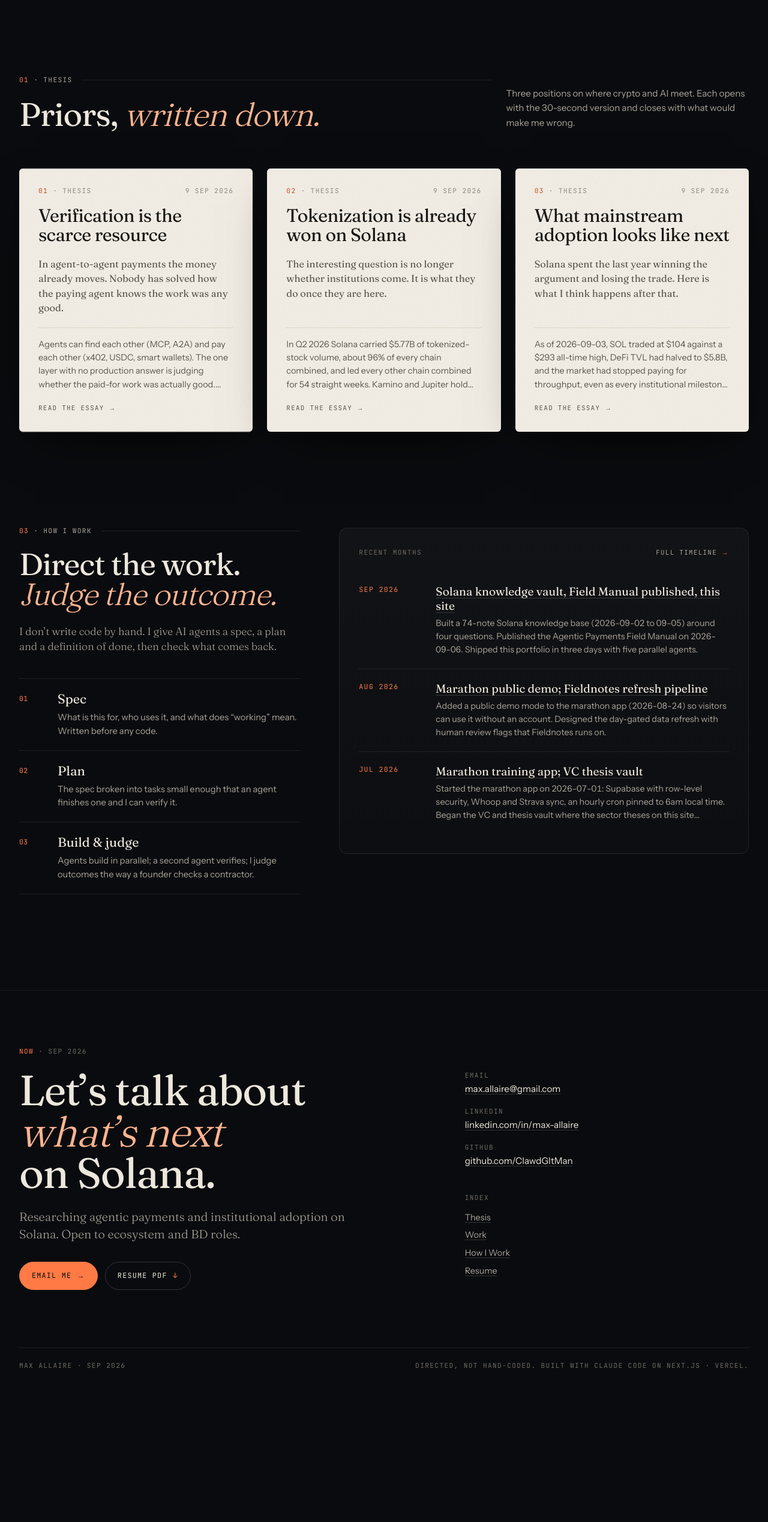
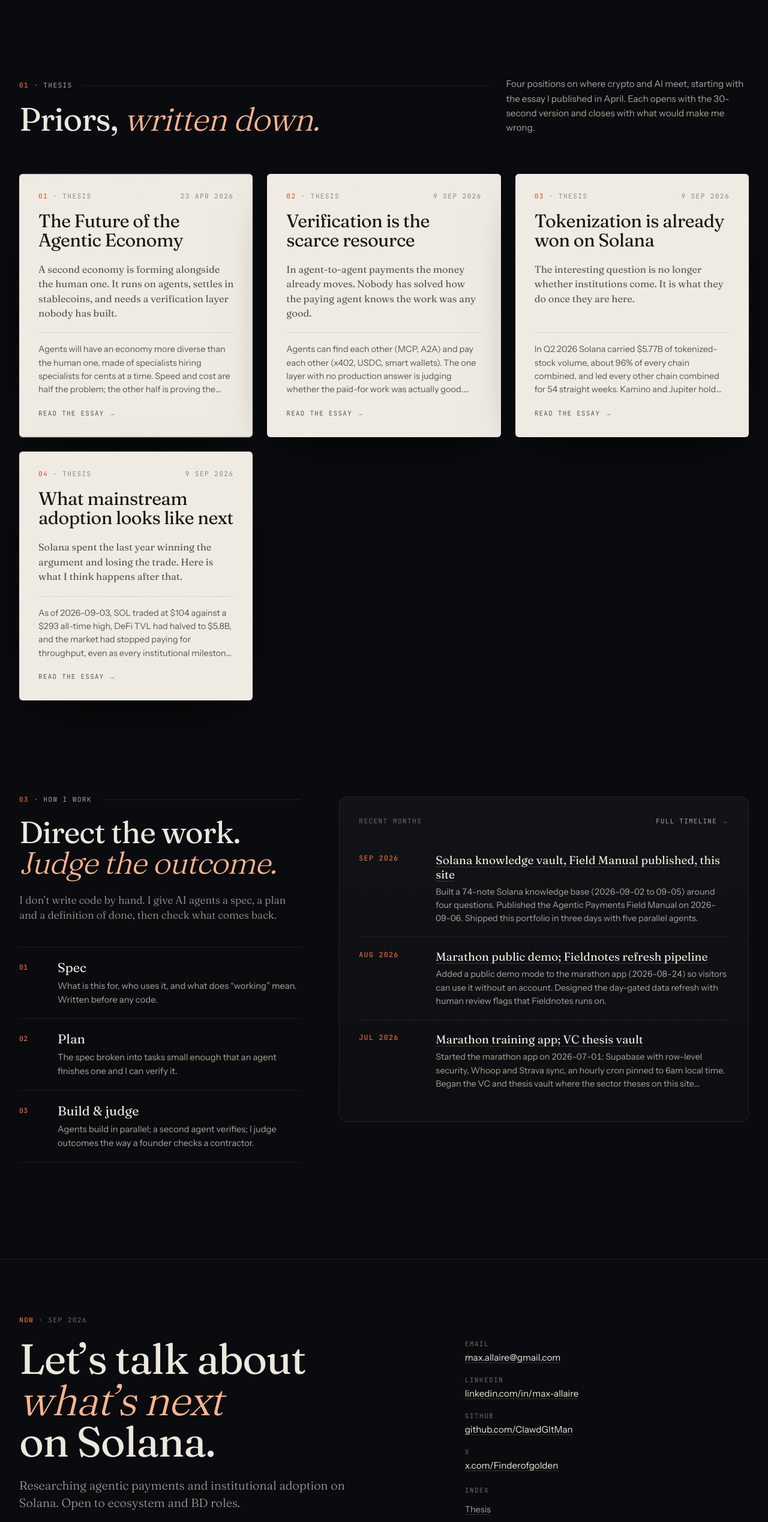
Before and after one commit to ClawdGItMan/maxallaire.com, a Next.js app: page / in a window 1280 px wide. Shown: the part 3980-6518 px from the top of the page at 60% size. Before the commit the page ends 6311 px from the top, so only its background shows below. Built offline with nearby package versions, Linux system fonts and the light colour scheme.

Commit message:
content: add 'The Future of the Agentic Economy' as the opening thesis essay; add X profile
Max published this essay on X on 2026-04-23 and it is the thesis the later work tested, so it opens the sequence. X handle now in site config, footer and resume.

```diff
--- a/content/resume.md
+++ b/content/resume.md
@@ -1,6 +1,6 @@
 # Maxwell Allaire
 
-[max.allaire@gmail.com](mailto:max.allaire@gmail.com) · +1 (617) 800-3122 · [linkedin.com/in/max-allaire](https://www.linkedin.com/in/max-allaire) · [github.com/ClawdGItMan](https://github.com/ClawdGItMan) · [maxallaire.com](https://maxallaire.com)
+[max.allaire@gmail.com](mailto:max.allaire@gmail.com) · +1 (617) 800-3122 · [linkedin.com/in/max-allaire](https://www.linkedin.com/in/max-allaire) · [github.com/ClawdGItMan](https://github.com/ClawdGItMan) · [x.com/Finderofgolden](https://x.com/Finderofgolden) · [maxallaire.com](https://maxallaire.com)
 
 ## Experience
 
--- a/content/site.json
+++ b/content/site.json
@@ -8,10 +8,26 @@
   "resumePdf": "/resume.pdf",
   "now": "Researching agentic payments and institutional adoption on Solana. Open to ecosystem and BD roles.",
   "stats": [
-    { "value": "16", "label": "projects, all written up" },
-    { "value": "3", "label": "in production with real users" },
-    { "value": "$100M+", "label": "partner volume closed at Wormhole" },
-    { "value": "455", "label": "research notes, Mar–Sep 2026" },
-    { "value": "721", "label": "commits on one six-week build" }
-  ]
+    {
+      "value": "16",
+      "label": "projects, all written up"
+    },
+    {
+      "value": "3",
+      "label": "in production with real users"
+    },
+    {
+      "value": "$100M+",
+      "label": "partner volume closed at Wormhole"
+    },
+    {
+      "value": "455",
+      "label": "research notes, Mar–Sep 2026"
+    },
+    {
+      "value": "721",
+      "label": "commits on one six-week build"
+    }
+  ],
+  "x": "https://x.com/Finderofgolden"
 }
--- /dev/null
+++ b/content/thesis/agentic-economy.md
@@ -0,0 +1,46 @@
+---
+slug: agentic-economy
+title: The Future of the Agentic Economy
+subtitle: A second economy is forming alongside the human one. It runs on agents, settles in stablecoins, and needs a verification layer nobody has built.
+order: 1
+updated: "2026-04-23"
+thirtySecond: "Agents will have an economy more diverse than the human one, made of specialists hiring specialists for cents at a time. Speed and cost are half the problem; the other half is proving the work was done. Without a verification layer that grades output and decides whether payment goes through, the whole thing runs on trust, and nothing runs on trust at fractions of a cent. Stablecoins and programmable rails are the only money that fits."
+whatWouldMakeMeWrong:
+  - "Agent-to-agent commerce stays inside a few big platforms that verify internally, so no open market of specialists, and no open verification layer, ever forms."
+  - "Micropayment volume never materialises. By September 2026 x402 daily transactions were down 92% from their December 2025 peak, with roughly half of the remainder looking like wash trading. If that doesn't reverse, the cents-per-task economy is a story, not a market."
+  - "Verification turns out to be a feature of each vertical rather than a layer. Judging a translation, a code patch and a data scrape are different enough that no general grading market forms and the value stays inside each application."
+---
+
+*Originally published on X on 23 April 2026. [Read the original](https://x.com/Finderofgolden/status/2047416993624596668). The "what would make me wrong" list was added for this site in September 2026, after six months of building against this thesis.*
+
+I've been thinking about how agentic commerce will take place. I believe agents will have an economy more diverse and vibrant than what humans have now. AI will automate the majority of human work in a time not far from now.
+
+In the past 6 months we've seen a drastic change in how work gets done, mostly from innovations in agentic capabilities. Many have flocked to claim SaaS is done for. Agents can now perform the services of major SaaS products, and significantly better when given access to the right tooling and data. Long gone are the days of 10,000 person software companies dominating the industry. Highly specialized, highly capable agents will take their place.
+
+I, along with millions of other people, built software within days that mimicked existing solutions for a fraction of the cost. This software took the form of specialized agents acting within a vibe coded front end.
+
+If you want to understand where this economy is headed, look at what's already happening and what's possible.
+
+A VC evaluates a startup. A partner's research agent has twenty minutes to produce a diligence memo on a fintech founder. It doesn't do the work itself. It hires twenty specialists: a regulatory agent for the EU and US, a competitive landscape mapper, a founder background checker, a codebase quality scanner, a customer review harvester, a unit economics analyzer. Eighteen minutes later, a twelve page memo lands in the partner's inbox. Total cost: $14.80. Total agents paid: twenty. Total human effort: one sentence of instruction.
+
+As there are more specialist agents, there are more reasons to pay for them. As the market grows, demand for new specialists will rise. Users will realize that instead of plugging their AI into dozens of APIs and setting up constant automations, it's much more efficient to pay for an agent that is already the best at what it does, and may already be connected to those APIs.
+
+I also believe in a reality where agents hire organizations made up of agents to complete complex tasks, in the form of complex agent swarms.
+
+Specialist agents will be graded on their effectiveness. They'll be incentivized to perform better to raise their reputation score, which in turn creates more demand for their services.
+
+Some of these transactions may be only a few cents. Agents will need rails that can transact quickly and at ultra low cost. But speed and cost are only half the problem. There also needs to be infrastructure that proves the work was done correctly.
+
+In a human economy the buyer sees the product: a report, a design, a piece of code, and judges it themselves. In an agent economy the buyer is often another agent, sometimes three or four layers deep in a swarm, and nobody is reviewing anything at human speed. An agent can claim it searched ten databases and only searched two. It can hallucinate a citation, stamp a confidence score on it, and pass the output upstream. A specialist agent that gets paid per task has a direct incentive to cut corners if nothing checks its output.
+
+The piece that fixes this is a verification layer. Something that grades the output and decides whether the payment goes through. Without it, the whole economy runs on trust, and nothing runs on trust at fractions of a cent.
+
+In my opinion there is no better currency or set of rails for these transactions than stablecoins and blockchain rails. Stablecoins settle instantly. They move globally without correspondent banks. They don't require a bank account, which matters because agents don't have social security numbers. And blockchains make the money programmable. A payment can be conditioned on a verification result, split among a swarm automatically, or held in escrow until the work is signed off. Fiat rails can't do any of this at the speed or price the agent economy needs.
+
+Agents will be able to transact in micropayments with fees close to 1/1000 of a cent. This unlocks markets that literally don't exist in fiat: per query data access, pay per inference, and marketplaces of data that no human ever touches.
+
+The human economy isn't going anywhere. But a second economy is forming alongside it. One that runs on agents, settles in stablecoins, and moves at a scale humans can't match. Most of it will happen invisibly, between machines talking to other machines about jobs no one ever assigned. The question isn't whether this economy is coming. It's what gets built on top of it.
+
+---
+
+*What happened next: this essay is the thesis I spent April through September testing. The x402 verifier prototype was the attempt to build the verification layer it calls for. The [verification essay](/thesis/verification) is where the argument landed after the evidence came in.*
--- a/content/thesis/verification.md
+++ b/content/thesis/verification.md
@@ -2,7 +2,7 @@
 slug: verification
 title: Verification is the scarce resource
 subtitle: In agent-to-agent payments the money already moves. Nobody has solved how the paying agent knows the work was any good.
-order: 1
+order: 2
 updated: 2026-09-09
 thirtySecond: >-
   Agents can find each other (MCP, A2A) and pay each other (x402, USDC, smart wallets). The one layer with no production answer is judging whether the paid-for work was actually good. Payment rails earn on throughput, so none of them want to be the party that says "this doesn't settle." That leaves the verification seat open, and the party that decides whether to release payment holds the position of trust. I built a prototype to test this in April 2026, and the data I collected cut against my own model on volume and price per transaction. I still hold the thesis at medium conviction, and this essay says exactly what would move it.
--- a/src/app/page.tsx
+++ b/src/app/page.tsx
@@ -130,7 +130,7 @@ export default function HomePage() {
               </h2>
             </div>
             <p className="max-w-[40ch] text-[0.95rem] leading-[1.6] text-fg-2">
-              Three positions on where crypto and AI meet. Each opens with the 30-second version and closes with what would make me wrong.
+              Four positions on where crypto and AI meet, starting with the essay I published in April. Each opens with the 30-second version and closes with what would make me wrong.
             </p>
           </div>
           <div className="grid gap-6 md:grid-cols-3">
--- a/src/app/thesis/page.tsx
+++ b/src/app/thesis/page.tsx
@@ -5,7 +5,7 @@ import { EssayCard } from "@/components/essay-card";
 
 export const metadata: Metadata = {
   title: "Thesis",
-  description: "Three essays on where crypto and AI meet, each with a 30-second version and the evidence that would prove it wrong.",
+  description: "Four essays on where crypto and AI meet, each with a 30-second version and the evidence that would prove it wrong.",
 };
 
 const PRINCIPLES = [
@@ -29,7 +29,7 @@ export default function ThesisIndex() {
             Priors, <em>written down.</em>
           </>
         }
-        lede="Three positions on where crypto and AI meet. Each one opens with the 30-second version and closes with what would make me wrong."
+        lede="Four positions on where crypto and AI meet, starting with the one I published in April. Each one opens with the 30-second version and closes with what would make me wrong."
       />
 
       {essays.length === 0 ? (
--- a/src/components/footer.tsx
+++ b/src/components/footer.tsx
@@ -13,6 +13,7 @@ export function Footer({ site }: { site: Site }) {
     { href: `mailto:${site.email}`, label: "Email", value: site.email },
     { href: site.linkedin, label: "LinkedIn", value: site.linkedin.replace(/^https?:\/\/(www\.)?/, "") },
     { href: site.github, label: "GitHub", value: site.github.replace(/^https?:\/\/(www\.)?/, "") },
+    ...(site.x ? [{ href: site.x, label: "X", value: site.x.replace(/^https?:\/\/(www\.)?/, "") }] : []),
   ];
 
   return (
--- a/src/lib/content/schema.ts
+++ b/src/lib/content/schema.ts
@@ -55,6 +55,8 @@ export const SiteSchema = z.object({
   email: z.email(),
   linkedin: z.url(),
   github: z.url(),
+  /** X (Twitter) profile, e.g. https://x.com/handle */
+  x: z.url().optional(),
   resumePdf: z.string(), // "/resume.pdf"
   /** Short "what I'm doing now" line for the hero and footer. */
   now: z.string().optional(),
```
Also changed, not shown: content/thesis/tokenization.md (+1 -1 lines), content/thesis/whats-next.md (+1 -1 lines), 1 other file (tests, documents, lock files or other folders).
